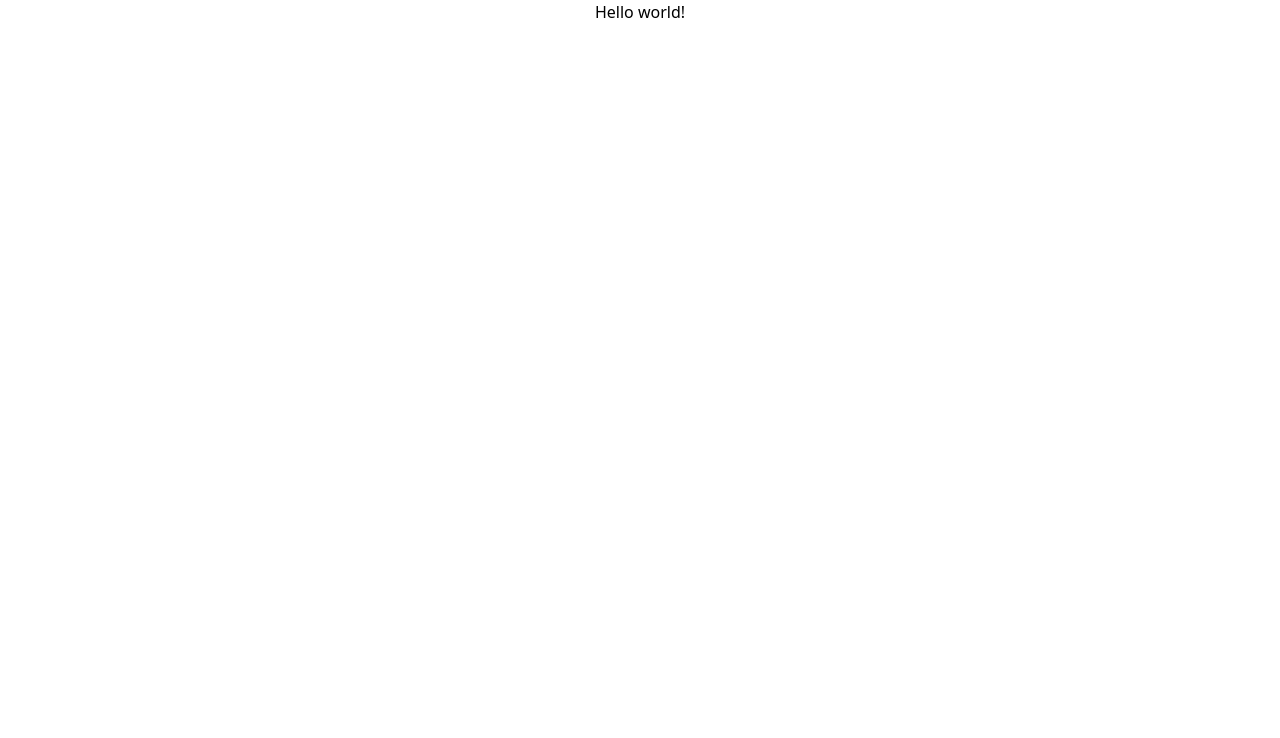
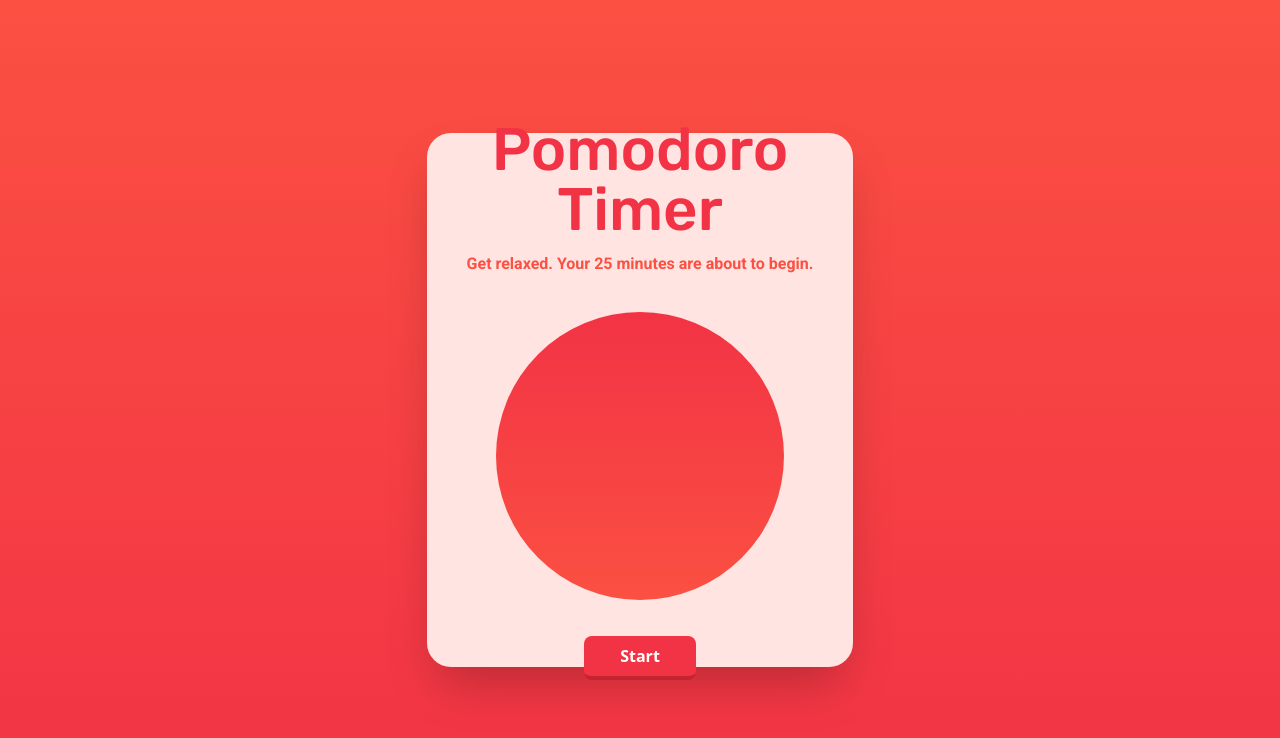
Before and after one commit to pelayotrives/pomodoro-timer, a React (Create React App) app: page / in a window 1280 px wide. Shown: the top 738 px of the page. Built offline with nearby package versions, Linux system fonts and the light colour scheme.

Commit message:
Basic design structure done.

```diff
--- a/public/index.html
+++ b/public/index.html
@@ -3,6 +3,11 @@
   <head>
     <meta charset="utf-8" />
     <link rel="icon" href="%PUBLIC_URL%/favicon.ico" />
+    <link rel="preconnect" href="https://fonts.googleapis.com" />
+    <link rel="preconnect" href="https://fonts.gstatic.com" crossorigin />
+    <link href="https://fonts.googleapis.com/css2?family=Roboto:ital,wght@0,100;0,300;0,400;0,500;0,700;0,900;1,100;1,300;1,400;1,500;1,700;1,900&display=swap" rel="stylesheet"/>
+    <link href="https://fonts.googleapis.com/css2?family=Rubik:ital,wght@0,300;0,400;0,500;0,600;0,700;0,800;0,900;1,300;1,400;1,500;1,600;1,700;1,800;1,900&display=swap" rel="stylesheet"/>
+    <link href="https://fonts.googleapis.com/css2?family=Teko:wght@300;400;500;600;700&display=swap" rel="stylesheet">
     <meta name="viewport" content="width=device-width, initial-scale=1" />
     <meta name="theme-color" content="#000000" />
     <meta
--- a/src/App.css
+++ /dev/null
@@ -1,3 +0,0 @@
-.App {
-  text-align: center;
-}
--- a/src/App.js
+++ b/src/App.js
@@ -1,9 +1,10 @@
-import './App.css';
+import Timer from './components/Timer'
 
 function App() {
+
   return (
-    <div className="App">
-      <p>Hello world!</p>
+    <div className="text-center bg-gradient-to-t from-[#F23345] to-[#FB5042] flex content-center items-center justify-center justify-items-center self-center h-screen">
+      <Timer/>
     </div>
   );
 }
--- /dev/null
+++ b/src/components/Timer.jsx
@@ -0,0 +1,17 @@
+import React, { useState } from 'react'
+
+export default function Timer() {
+
+  const [timer, setTimer] = useState(0);
+
+  return (
+    <div className='bg-[#ffe4e2] opacity-100 rounded-3xl shadow-2xl mx-auto my-0 w-2/6 h-4/6 flex content-center items-center justify-center justify-items-center self-center'>
+        <div className="container flex flex-col content-center items-center justify-center justify-items-center self-center">
+            <h1 className='font-onlytitles font-medium text-6xl text-[#F23345]'>Pomodoro Timer</h1>
+            <p className='font-onlybody font-semibold text-[#FB5042] mt-3'>Get relaxed. Your 25 minutes are about to begin.</p>
+            <div className='circle bg-gradient-to-b from-[#F23345] to-[#FB5042] w-72 h-72 rounded-full my-9'></div>
+            <button className='w-3/12 flex content-center items-center justify-center justify-items-center self-center bg-[#F23345] hover:bg-[#FB5042] text-white font-bold py-2 px-14 border-b-4 border-[#c42330] hover:border-[#d83024] rounded-lg text-white'>Start</button>
+        </div>
+    </div>
+  )
+}
--- a/tailwind.config.js
+++ b/tailwind.config.js
@@ -1,10 +1,19 @@
 /** @type {import('tailwindcss').Config} */
+
 module.exports = {
   content: [
     "./src/**/*.{js,jsx,ts,tsx}",
   ],
   theme: {
-    extend: {},
+    extend: {
+    },
+    fontFamily: {
+        'mono': ['Open Sans', 'SFMono-Regular'],
+        'display': ['Oswald'],
+        'body': ['Open Sans'],
+        'onlybody': ['Roboto'],
+        'onlytitles': ['Rubik', 'Roboto', 'Teko'],
+    }
   },
   plugins: [],
 }
```
Also changed, not shown: src/index.css (+7 -0 lines).
